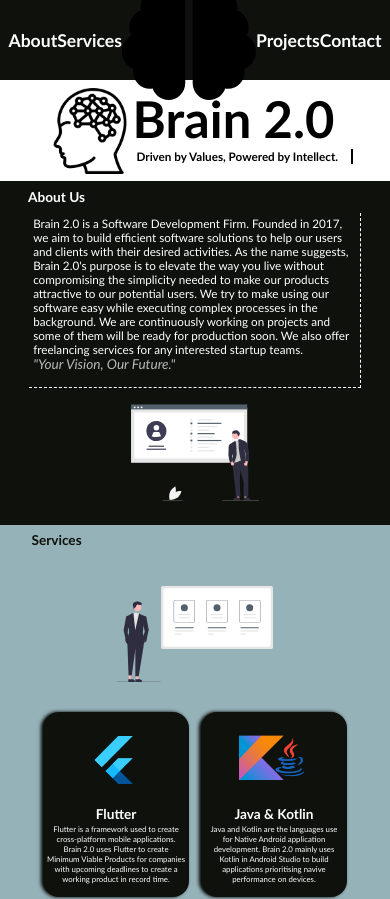
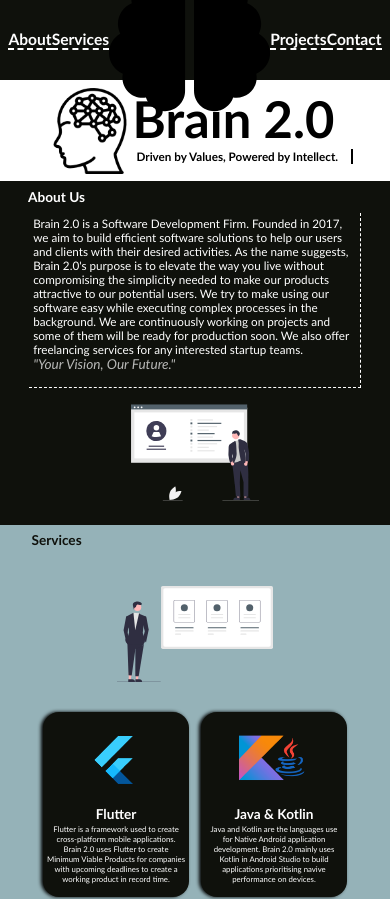
Before and after one commit to karimfawaz/brainTwoPoint0-website, a Next.js app: page / in a window 390 px wide. Shown: the top 899 px of the page. Built offline with nearby package versions, Linux system fonts and the light colour scheme.

Commit message:
Underlined Nav Items and made them change font size on hover

```diff
--- a/styles/Nav.module.css
+++ b/styles/Nav.module.css
@@ -12,7 +12,11 @@
  .navItem {
      color: white;
      font-weight: bold;
-     font-size: 1.5em;
+     font-size: 2vw;
+     border-bottom: 0.3vw dashed white;
+ }
+ .navItem:hover{
+     font-size: 2.5vw;
  }
 
  .brain {
@@ -38,6 +42,10 @@
 
  @media only screen and (max-width:600px) {
      .navItem {
-         font-size: 1.1em;
+         font-size: 4vw;
+         border-bottom: .75vw dashed white;
      }
+     .navItem:hover{
+        font-size: 4.5vw;
+    }
  }
```
